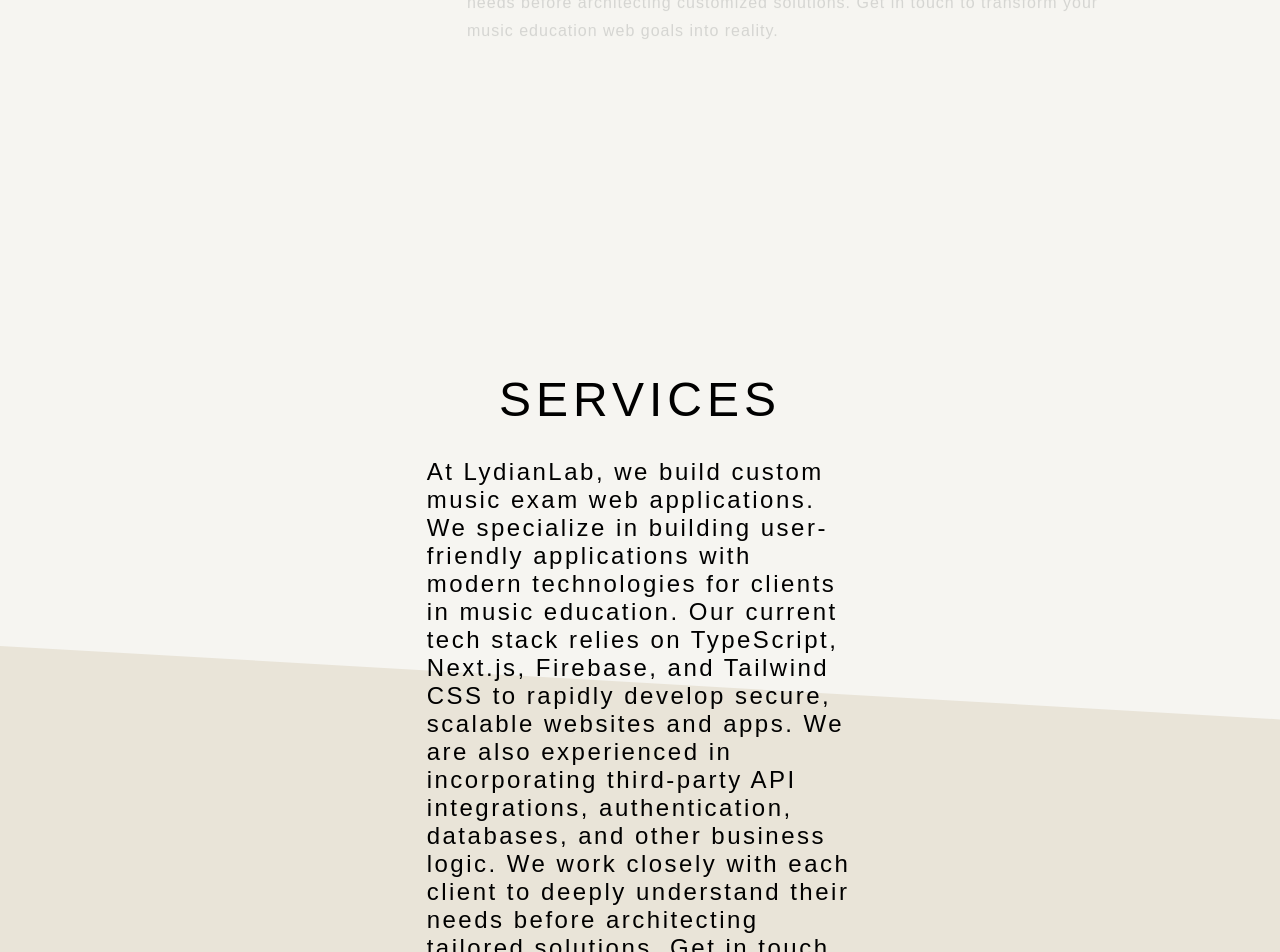
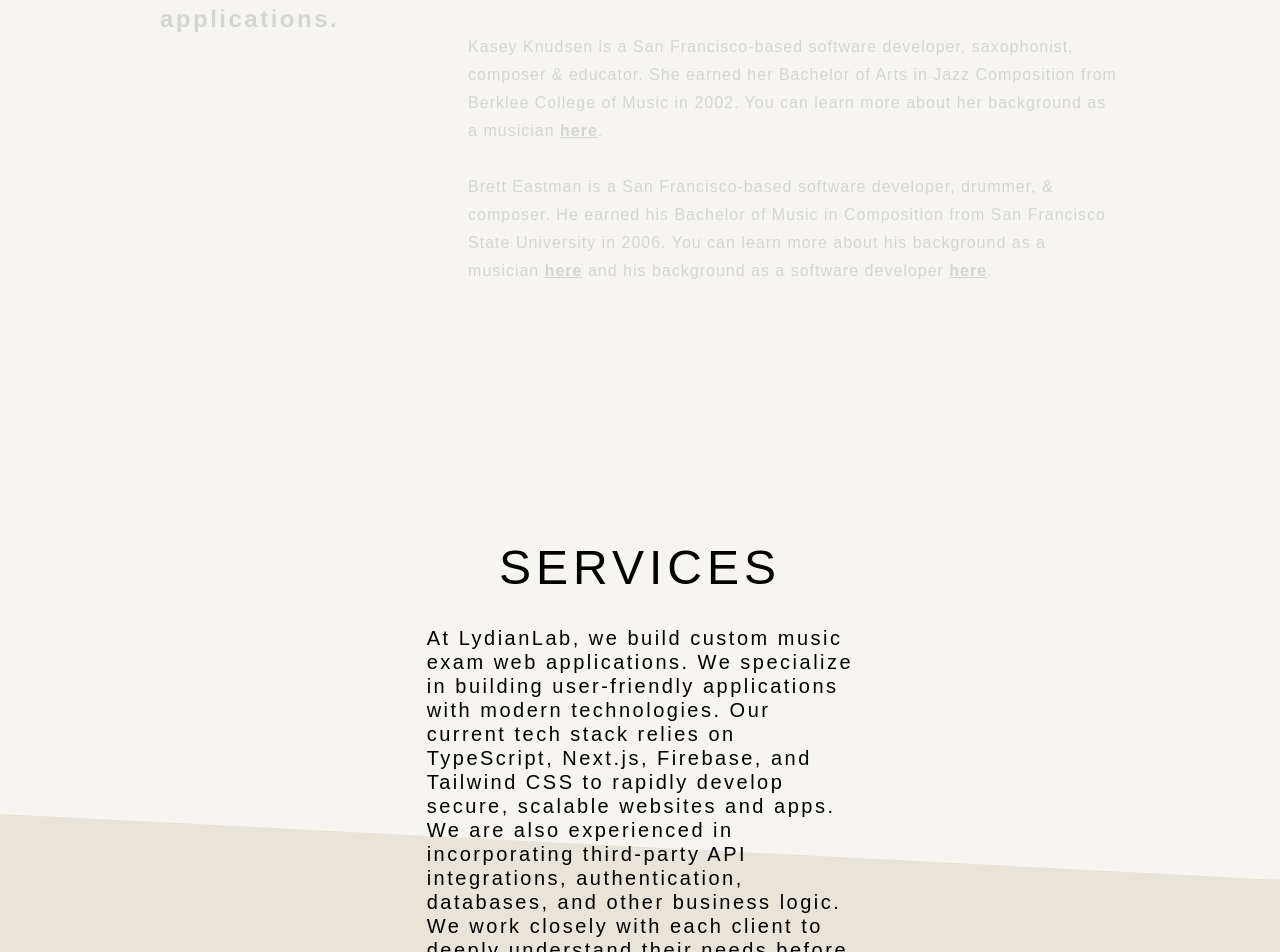
Before and after one commit to Lydian-Lab-Music-Ed-Tech/lydian-lab, a SvelteKit app: page / in a window 1280 px wide. Shown: the part 1820-2772 px from the top of the page. Built offline with nearby package versions, Linux system fonts and the light colour scheme; a web font is replaced by a local one.

Commit message:
feat(clipPathSkew): Add Footer to the bottom with year. Modify CSS in Project for border color on hover. Rewrite the main text description with brief bios and links.

```diff
--- a/src/components/Project.svelte
+++ b/src/components/Project.svelte
@@ -31,7 +31,7 @@
 		<a
 			href={project.href}
 			target="_blank"
-			class="p-4 sm:p-6 md:p-8 aspect-auto flex flex-col gap-4 rounded-xl border border-solid border-primary68 group cursor-pointer hover:border-primary48 duration-200"
+			class="p-4 sm:p-6 md:p-8 aspect-auto flex flex-col gap-4 rounded-xl border border-solid border-primary68 group cursor-pointer hover:border-primary100 duration-200"
 			aria-label={`Link to ${project.name}`}
 		>
 			<p class="text-primary98 sm:text-xs md:text-sm">{project.description}</p>
@@ -72,7 +72,7 @@
 	}
 
 	.button-div:hover {
-		color: var(--primary18);
+		color: var(--primary100);
 		font-weight: 600;
 	}
 
--- a/src/routes/+layout.svelte
+++ b/src/routes/+layout.svelte
@@ -2,9 +2,13 @@
 	import '../app.css';
 	import Header from '../components/Header.svelte';
 	let y = 0;
+	let currentYear = new Date().getFullYear();
 </script>
 
 <Header {y} />
 <slot />
+<p id="copyright" class="text-xs text-center text-primary48 py-10">
+	Copyright © {currentYear} LydianLab Music Education Technology
+</p>
 
 <svelte:window bind:scrollY={y} />
--- a/src/routes/+page.svelte
+++ b/src/routes/+page.svelte
@@ -28,17 +28,36 @@
 						</p>
 
 						<p class="text-sm font-normal tracking-normal leading-7">
-							Our focus is on crafting user-friendly applications with modern technologies for
-							clients in music education.<br />
-							<br />We recently partnered with an acclaimed jazz camp to develop a web application
-							enabling prospective students to take their music theory placement exams online.
-							Building features for musicians and music educators is our specialty.<br />
-							<br />Our main tech stack relies on TypeScript, Next.js, Firebase, and Tailwind CSS to
-							rapidly develop secure, scalable websites and apps. We are also experienced in
+							At LydianLab, our focus is on crafting user-friendly custom web applications with
+							modern technologies for clients in music education.<br />
+							<br />Our current tech stack utilizes TypeScript, Next.js, Firebase, and Tailwind CSS
+							to rapidly develop secure, scalable websites and apps. We are also experienced in
 							incorporating third-party API integrations, authentication, databases, and other
 							business logic. We work closely with each client to deeply understand their needs
-							before architecting customized solutions. Get in touch to transform your music
-							education web goals into reality.
+							before architecting tailored solutions. Get in touch to transform your music education
+							web goals into reality.<br />
+							<br />Kasey Knudsen is a San Francisco-based software developer, saxophonist, composer
+							& educator. She earned her Bachelor of Arts in Jazz Composition from Berklee College
+							of Music in 2002. You can learn more about her background as a musician
+							<a
+								href="https://kaseyknudsenmusic.com/"
+								class="text-primary98 underline font-bold hover:text-primary68 duration-200"
+								target="_blank">here</a
+							>.<br />
+							<br />Brett Eastman is a San Francisco-based software developer, drummer, & composer.
+							He earned his Bachelor of Music in Composition from San Francisco State University in
+							2006. You can learn more about his background as a musician
+							<a
+								href="https://brettaustineastman.com"
+								class="text-primary98 underline font-bold hover:text-primary68 duration-200"
+								target="_blank">here</a
+							>
+							and his background as a software developer
+							<a
+								href="https://bretteastman.dev"
+								class="text-primary98 underline font-bold hover:text-primary68 duration-200"
+								target="_blank">here</a
+							>.
 						</p>
 					</div>
 					<div class="revealing-image relative grid place-items-center py-8">
@@ -67,15 +86,14 @@
 			<div class="relative">
 				<div class="w-3/4 sm:w-2/3 lg:w-1/2 xl:w-1/3 mx-auto">
 					<h1 class="text-xl font-medium tracking-wider py-10 text-center">SERVICES</h1>
-					<p class="text-base font-light tracking-wide leading-7">
+					<p class="text-xs sm:text-sm lg:text-md font-light tracking-wide leading-7">
 						At LydianLab, we build custom music exam web applications. We specialize in building
-						user-friendly applications with modern technologies for clients in music education. Our
-						current tech stack relies on TypeScript, Next.js, Firebase, and Tailwind CSS to rapidly
-						develop secure, scalable websites and apps. We are also experienced in incorporating
-						third-party API integrations, authentication, databases, and other business logic. We
-						work closely with each client to deeply understand their needs before architecting
-						tailored solutions. Get in touch to transform your music education web goals into
-						reality.
+						user-friendly applications with modern technologies. Our current tech stack relies on
+						TypeScript, Next.js, Firebase, and Tailwind CSS to rapidly develop secure, scalable
+						websites and apps. We are also experienced in incorporating third-party API
+						integrations, authentication, databases, and other business logic. We work closely with
+						each client to deeply understand their needs before architecting tailored solutions. Get
+						in touch to transform your music education web goals into reality.
 					</p>
 				</div>
 				<div class="w-3/4 mx-auto">
@@ -85,7 +103,7 @@
 				</div>
 			</div>
 		</section>
-		<section id="contact" class="relative overflow-hidden py-24 h-[700px]">
+		<section id="contact" class="relative overflow-hidden py-24 min-h-[500px]">
 			<div class="absolute inset-0">
 				<div
 					class="w-full h-full min-h-[700px] bg-primary88 dark:bg-primary48 skewed-background-contact"
@@ -118,8 +136,8 @@
 	}
 
 	.skewed-background-contact {
-		clip-path: polygon(0 0%, 100% 5%, 100% 100%, 0% 95%);
-		margin-top: 400px;
+		clip-path: polygon(0 8%, 100% 0%, 100% 100%, 0% 100%);
+		margin-top: 250px;
 	}
 
 	.revealing-image {
```
